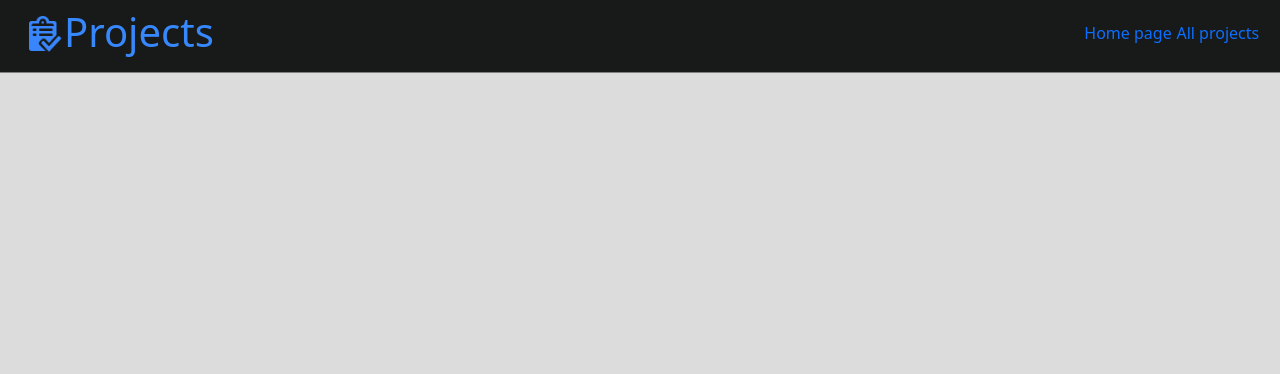
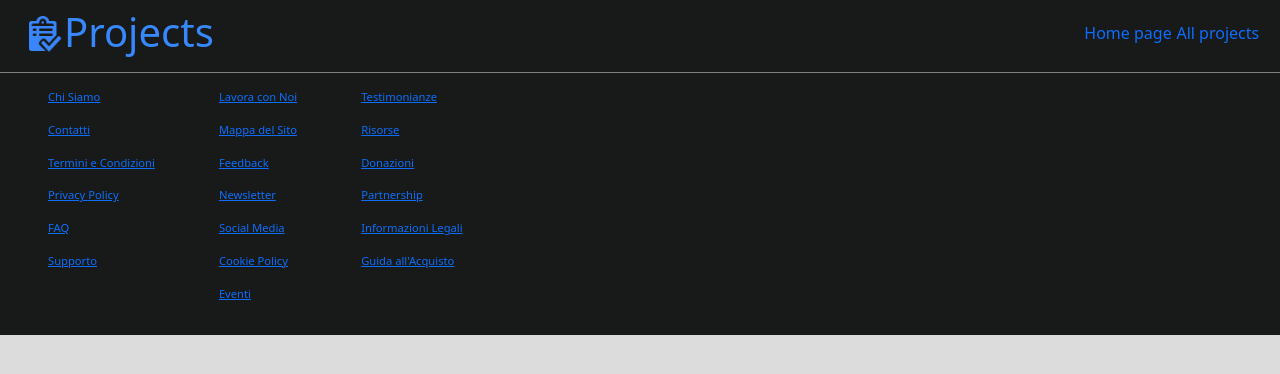
Before and after one commit to SimoneColombo1/vite-boolfolio, a Vue app in the folder boolfolio/: page / in a window 1280 px wide. Shown: the top 374 px of the page. Built offline with nearby package versions, Linux system fonts and the light colour scheme.

Commit message:
Aggiunto il footer

```diff
--- a/boolfolio/index.html
+++ b/boolfolio/index.html
@@ -1,10 +1,10 @@
 <!DOCTYPE html>
 <html lang="en">
   <head>
-    <meta charset="UTF-8">
-    <link rel="icon" href="/favicon.ico">
-    <meta name="viewport" content="width=device-width, initial-scale=1.0">
-    <title>Vite App</title>
+    <meta charset="UTF-8" />
+    <link rel="icon" href="/favicon.ico" />
+    <meta name="viewport" content="width=device-width, initial-scale=1.0" />
+    <title>Project Manager</title>
   </head>
   <body>
     <div id="app"></div>
--- a/boolfolio/src/App.vue
+++ b/boolfolio/src/App.vue
@@ -1,10 +1,11 @@
 <script>
 import AppHeader from "./components/AppHeader.vue";
-
+import AppFooter from "./components/AppFooter.vue";
 export default {
   name: "",
   components: {
     AppHeader,
+    AppFooter,
   },
 };
 </script>
@@ -16,6 +17,7 @@ export default {
   <main>
     <router-view></router-view>
   </main>
+  <AppFooter />
 </template>
 
 <style lang="scss">
--- a/boolfolio/src/Style/general.scss
+++ b/boolfolio/src/Style/general.scss
@@ -7,3 +7,13 @@ body {
 header {
   background-color: #171a18;
 }
+
+footer {
+  background-color: #171a18;
+}
+
+* {
+  margin: 0;
+  padding: 0;
+  box-sizing: border-box;
+}
--- /dev/null
+++ b/boolfolio/src/components/AppFooter.vue
@@ -0,0 +1,73 @@
+<script>
+export default {
+  name: "",
+  components: {},
+  data() {
+    return {
+      NavLink1: [
+        "Chi Siamo",
+        "Contatti",
+        "Termini e Condizioni",
+        "Privacy Policy",
+        "FAQ",
+        "Supporto",
+      ],
+      NavLink2: [
+        "Lavora con Noi",
+        "Mappa del Sito",
+        "Feedback",
+        "Newsletter",
+        "Social Media",
+        "Cookie Policy",
+        "Eventi",
+      ],
+
+      NavLink3: [
+        "Testimonianze",
+        "Risorse",
+        "Donazioni",
+        "Partnership",
+        "Informazioni Legali",
+        "Guida all'Acquisto",
+      ],
+    };
+  },
+};
+</script>
+<template>
+  <footer>
+    <section class="main-footer">
+      <ul>
+        <li v-for="link in NavLink1">
+          <a href="">{{ link }}</a>
+        </li>
+      </ul>
+      <ul>
+        <li v-for="link in NavLink2">
+          <a href="">{{ link }}</a>
+        </li>
+      </ul>
+      <ul>
+        <li v-for="link in NavLink3">
+          <a href="">{{ link }}</a>
+        </li>
+      </ul>
+    </section>
+  </footer>
+</template>
+
+<style scoped lang="scss">
+.main-footer {
+  display: flex;
+
+  ul {
+    list-style: none;
+
+    width: rem;
+    li {
+      font-size: 0.7rem;
+      margin: 1rem;
+    }
+  }
+}
+</style>
```
